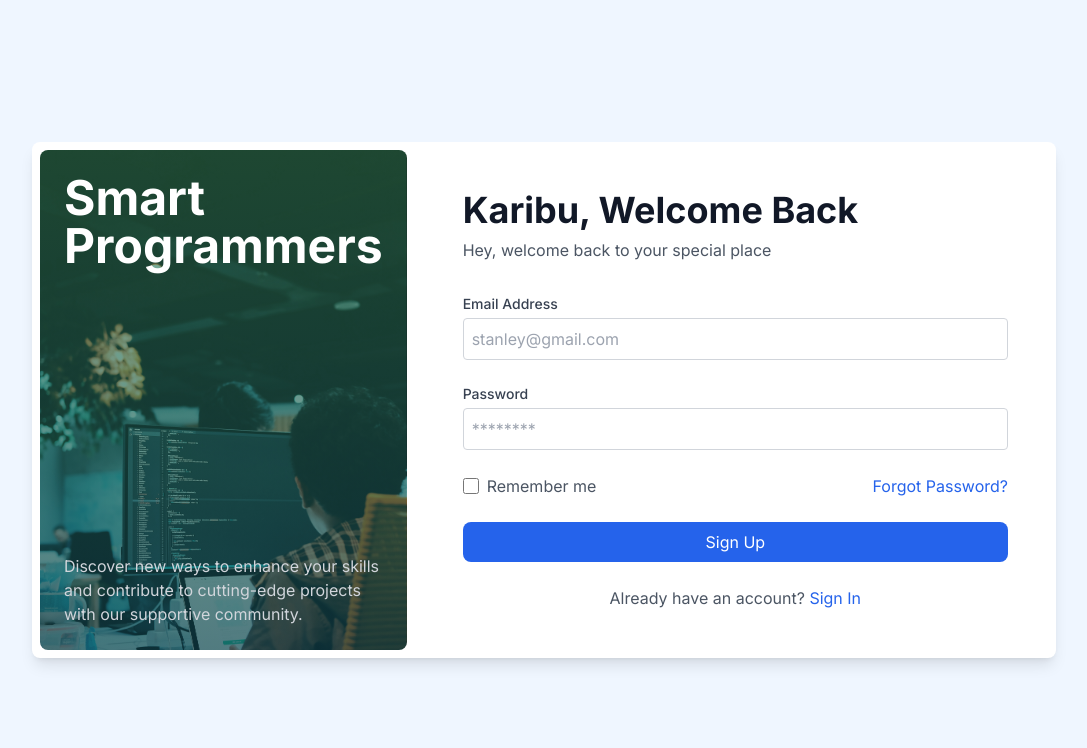
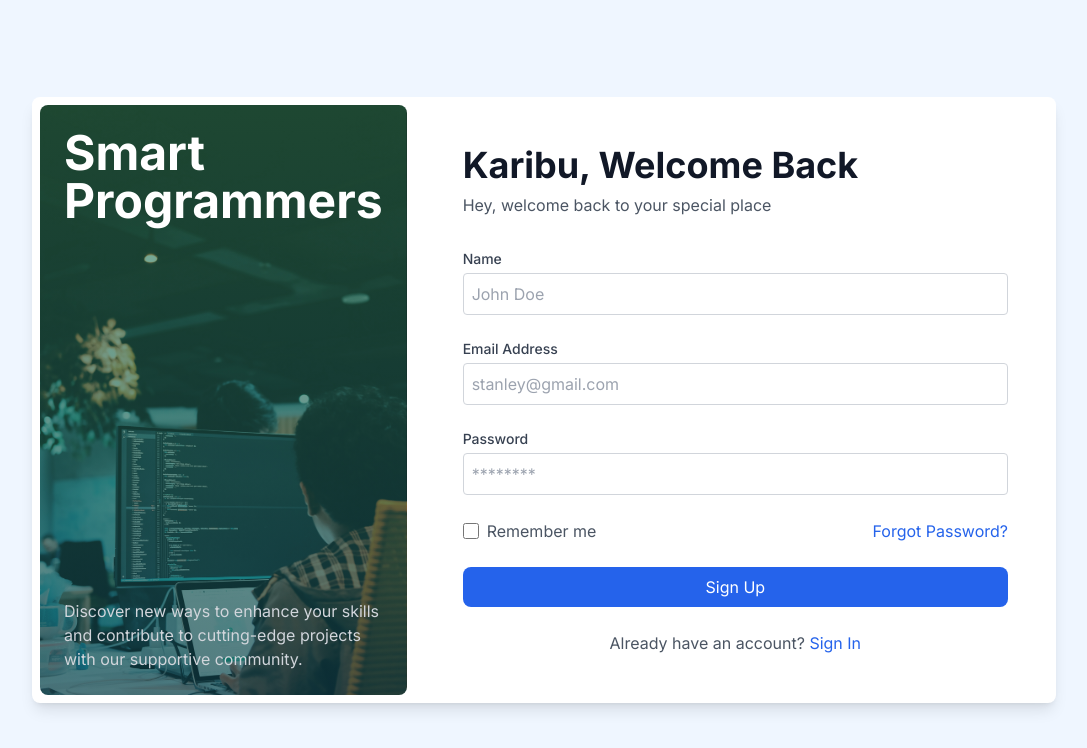
Before and after one commit to smart-programers/smartprogrammers, a Next.js app: page /auth/register in a window 1280 px wide. Shown: the top 748 px of the page, without its empty margins (96-1183 px from the left). Built offline with nearby package versions, Linux system fonts and the light colour scheme.

Commit message:
Integrated Registration API  Changes to be committed: 	modified:   app/auth/register/page.tsx 	modified:   package-lock.json 	modified:   package.json

```diff
--- a/app/auth/register/page.tsx
+++ b/app/auth/register/page.tsx
@@ -6,7 +6,9 @@ import { useForm } from 'react-hook-form';
 import { z } from 'zod';
 import { zodResolver } from '@hookform/resolvers/zod';
 import { Form, FormControl, FormField, FormItem, FormMessage } from '@/components/ui/form';
-
+import axios from 'axios'
+import { useRouter } from 'next/navigation';
+import { useToast } from "@/components/ui/use-toast"
 
 const formSchema = z.object({
   email: z.string().email({
@@ -14,6 +16,9 @@ const formSchema = z.object({
   }),
   password:z.string().min(6,{
     message:"Password must have at least 6 characters"
+  }),
+  name:z.string().min(2,{
+    message:"Name must be atleast two characters"
   })
 })
 
@@ -22,7 +27,7 @@ export default function RegisterPage() {
   const [password, setPassword] = useState('');
   const [text,setText] = useState('')
   const ekilirelay = new Ekilirelay();
-
+  const router = useRouter()
   const descriptions: string[] = [
     'Embark on your tech journey with us and unlock a world of opportunities for growth and innovation.',
     'Connect with a thriving community of developers eager to share knowledge and collaborate on exciting projects.',
@@ -43,19 +48,21 @@ export default function RegisterPage() {
   },[])
 
 
-
+  const { toast } = useToast()
    const form = useForm<z.infer<typeof formSchema>>({
      resolver: zodResolver(formSchema),
      defaultValues: {
        email: "",
+       name:'',
        password:""
      },
    })
 
-  const handleLogin = () => {
+  const handleLogin = (data:z.infer<typeof formSchema>) => {
 
+   axios.post("/api/register",{data}).then(response=>{
     ekilirelay.sendEmail(
-        email,
+        data.email,
         'Welcome to Smart programmer',
         'You have successful joined smart programmer',
         'From: Smart programmers < smart-programmers@gmail.com >'
@@ -63,6 +70,12 @@ export default function RegisterPage() {
     .then(response => {
       if (response.status === 'success') {
         console.log('Email sent successfully.');
+        toast({
+          title: "Successful",
+          description: "Registered Successfully!"
+      })
+      form.reset()
+        router.push("/login")
       } else {
         console.log('Failed to send email: ' + response.message);
         console.log(response);
@@ -71,6 +84,9 @@ export default function RegisterPage() {
     .catch(error => {
       console.log('Error:', error);
     });
+  })  .catch(error => {
+    console.log('Error:', error);
+  });
   };
 
   return (
@@ -87,6 +103,26 @@ export default function RegisterPage() {
           <Form {...form}>
           <form className="mt-8 space-y-6" onSubmit={form.handleSubmit(handleLogin)}>
           <FormField
+          control={form.control}
+          name="name"
+          render={({ field }) => (
+            <FormItem>
+            <div>
+              <label className="block text-sm font-medium text-gray-700 dark:text-gray-300">Name</label>
+              <FormControl>
+              <input
+                type="text"
+                {...field}
+                className="w-full p-2 mt-1 border border-gray-300 dark:border-gray-600 rounded focus:outline-none focus:ring-2 focus:ring-blue-500 dark:bg-gray-700"
+                placeholder="John Doe"
+              />
+               </FormControl>
+
+              </div> <FormMessage /> </FormItem>
+            )}
+          />
+
+<FormField
           control={form.control}
           name="email"
           render={({ field }) => (
--- a/package.json
+++ b/package.json
@@ -19,6 +19,7 @@
     "@radix-ui/react-tabs": "^1.1.0",
     "@radix-ui/react-toast": "^1.2.1",
     "@radix-ui/themes": "^3.1.3",
+    "axios": "^1.7.5",
     "class-variance-authority": "^0.7.0",
     "clsx": "^2.1.1",
     "lucide-react": "^0.428.0",
```
Also changed, not shown: 1 other file (tests, documents, lock files or other folders).
